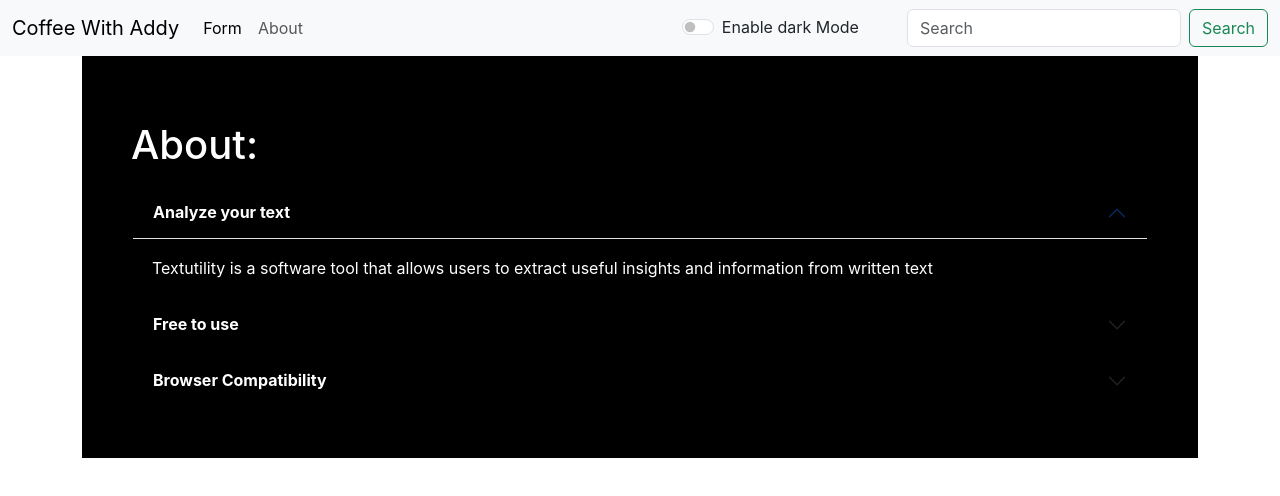
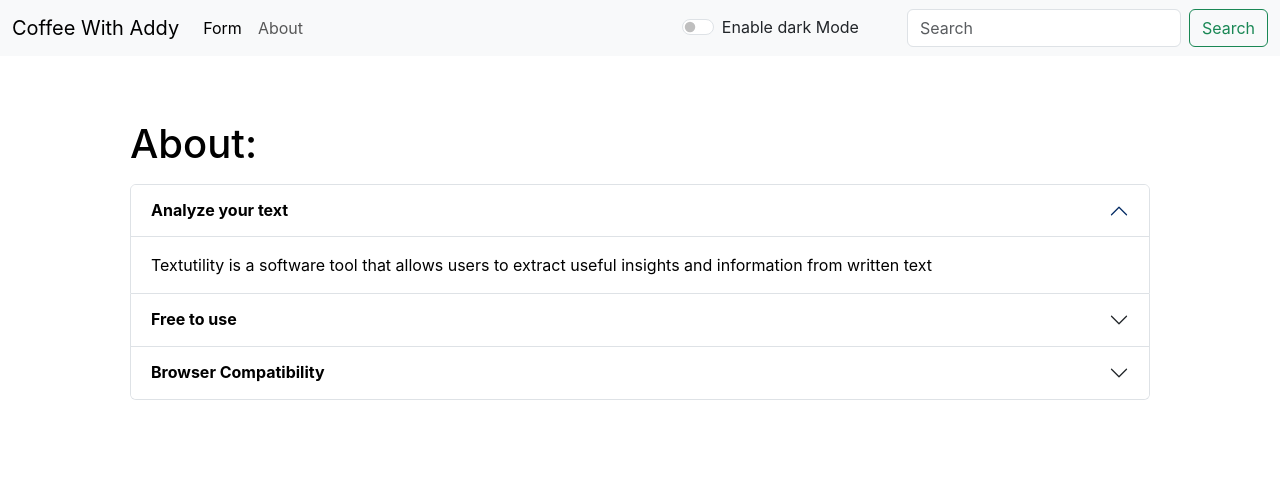
Before and after one commit to AdityaGupta-03/reactBasic, a React (Create React App) app: page /about in a window 1280 px wide. Shown: the top 496 px of the page. Built offline with nearby package versions, Linux system fonts and the light colour scheme.

Commit message:
changing mystyle

```diff
--- a/src/components/About.jsx
+++ b/src/components/About.jsx
@@ -27,11 +27,11 @@ export default function About(props) {
     // }
 
     let myStyle = {
-        color : props.mode === "dark" ? "black" : "white",
-        backgroundColor: props.mode === "dark" ? "white" : "black",
-        border : "1px solid",
-        borderColor : props.mode === "dark"? "white" : "black"
+        color : props.mode === "dark" ? "white" : "black",
+        backgroundColor: props.mode === "dark" ? "rgb(36 26 66)" : "white",
+        border: " " + props.mode === "dark"? "1px solid white" : ""
     }
+
     return (
         <div className="accordion px-5 py-5" id="accordionExample" style={myStyle}>
             <h1 className='my-3'>About: </h1>
```
